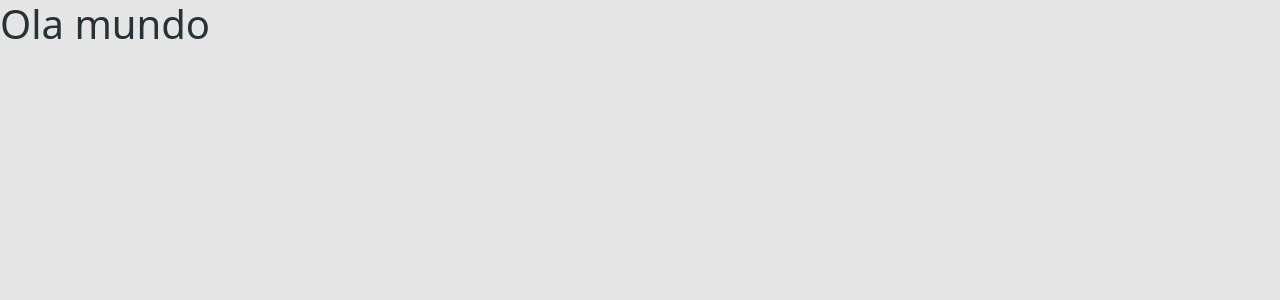
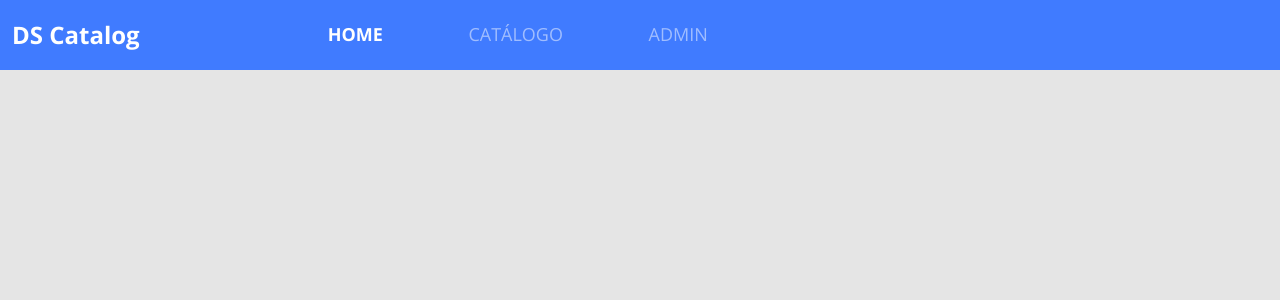
Before and after one commit to Hendalcosta/dscatalog-mono-repo, a React (Create React App) app in the folder frontend/: page / in a window 1280 px wide. Shown: the top 300 px of the page. Built offline with nearby package versions, Linux system fonts and the light colour scheme; the HTML template or start-up script is replaced by a standard one.

Commit message:
NavBar Component & NavBar Style created

```diff
--- a/frontend/src/App.css
+++ b/frontend/src/App.css
@@ -0,0 +1,15 @@
+@import url('https://fonts.googleapis.com/css2?family=Open+Sans:ital,wght@0,300..800;1,300..800&display=swap');
+
+* {
+    font-family: 'Open Sans', sans-serif;
+}
+
+h1, h2, h3, h4, h5, h6 {
+    font-weight: 700;
+    margin-bottom: 0;
+}
+
+a, a:hover {
+    text-decoration: none;
+    color: unset;
+}
--- a/frontend/src/App.tsx
+++ b/frontend/src/App.tsx
@@ -1,11 +1,11 @@
+import Navbar from 'components/Navbar';
 import './assets/styles/custom.scss';
-import Hello from 'components/Hello';
 import './App.css';
 
 function App() {
 
   return (
-    <Hello />
+    <Navbar />
   );
 }
 
--- /dev/null
+++ b/frontend/src/components/Navbar/index.tsx
@@ -0,0 +1,28 @@
+import './styles.css'
+
+function Navbar() {
+  return (
+    <nav className="navbar navbar-expand-md bg-primary main-nav">
+      <div className='container-fluid'>
+        <a href="link" className="nav-logo-text">
+          <h4>DS Catalog</h4>
+        </a>
+        <div className='collapse navbar-collapse'>
+          <ul className='navbar-nav offset-md-2 main-menu'>
+            <li>
+              <a href="link" className='active'>HOME</a>
+            </li>
+            <li>
+              <a href="link">CATÁLOGO</a>
+            </li>
+            <li>
+              <a href="link">ADMIN</a>
+            </li>
+          </ul>
+        </div>
+      </div>
+    </nav>
+  );
+}
+
+export default Navbar;
--- /dev/null
+++ b/frontend/src/components/Navbar/styles.css
@@ -0,0 +1,29 @@
+.main-nav {
+    height: 70px;
+    padding-left: 40px;
+}
+
+
+.nav-logo-text, .nav-logo-text:hover {
+    color: #ffffff
+}
+
+.main-menu {
+    display: flex;
+    font-size: 18px;
+    width: 380px;
+    justify-content: space-between;
+}
+
+.main-menu a {
+    color: rgba(255, 255, 255, 0.5);
+}
+
+.main-menu a:hover {
+    color: #fff
+}
+
+.main-menu a.active {
+    color: #fff;
+    font-weight: bold;
+}
```
